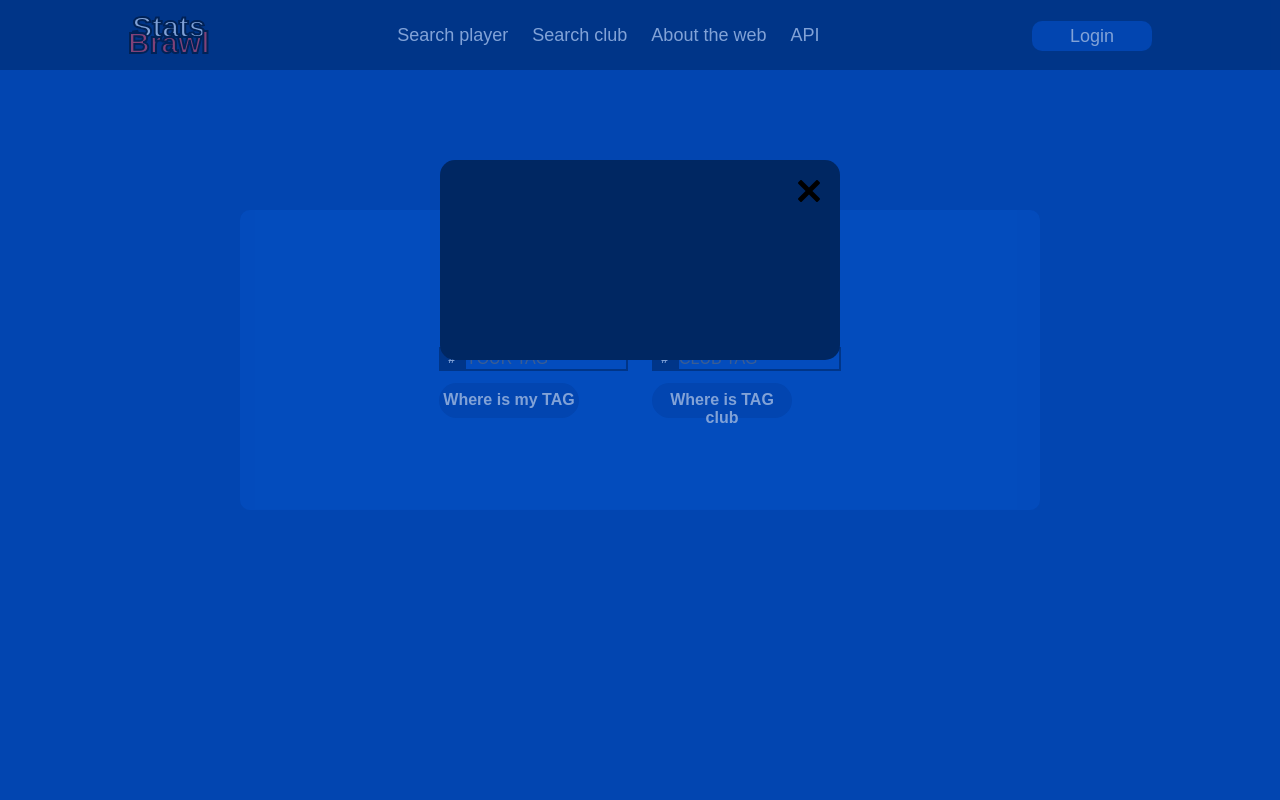
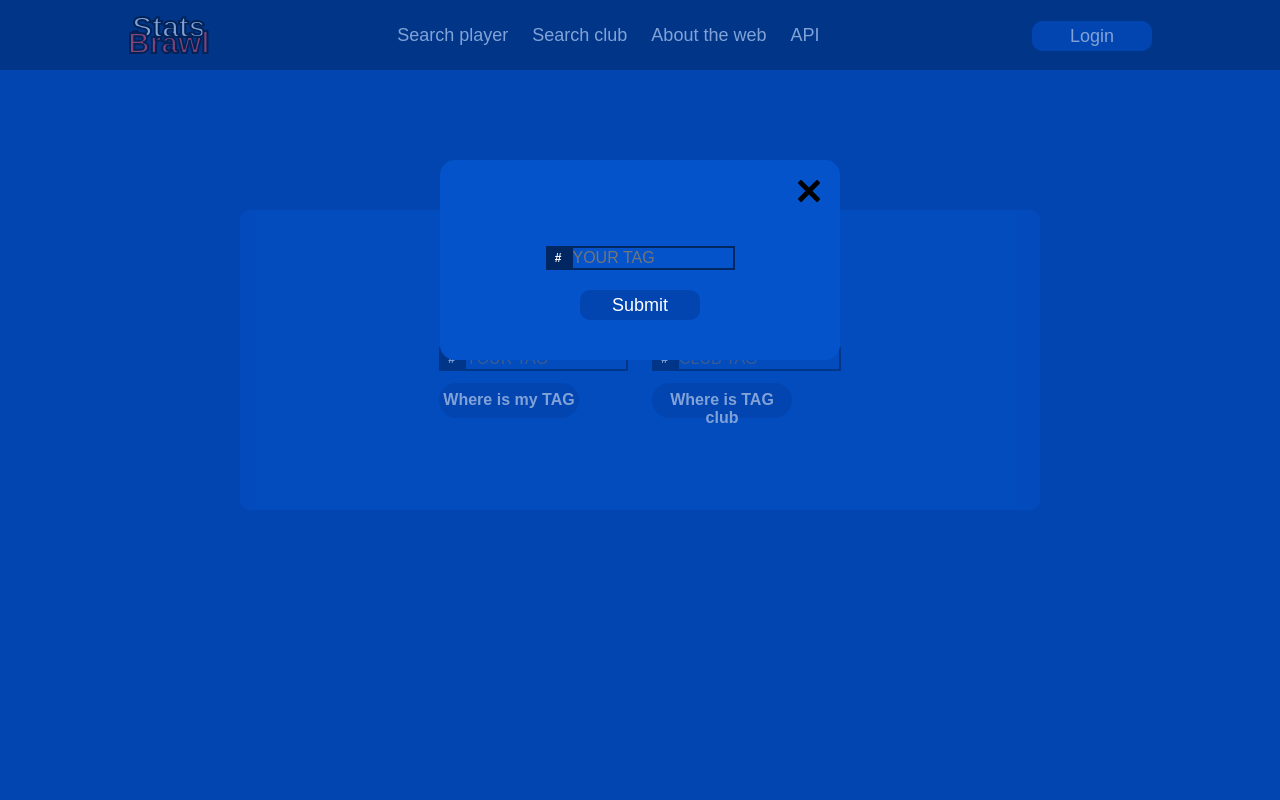
Before and after one commit to CkutlsGit/brawl-stats, a Nuxt app: page / in a window 1280 px wide. Both pictures are taken after a click on the button "Login". Shown: the top 800 px of the page. Built offline with nearby package versions, Linux system fonts and the light colour scheme.

Commit message:
added styled for login-modal with adaptive

```diff
--- a/components/LoginModal.vue
+++ b/components/LoginModal.vue
@@ -1,8 +1,17 @@
 <template>
-  <div class="modal">
+  <div class="modal font-default">
     <div class="modal__content">
       <div class="modal__line">
         <svg @click="closeModal" xmlns="http://www.w3.org/2000/svg"  viewBox="0 0 30 30" width="30px" height="30px">    <path d="M 7 4 C 6.744125 4 6.4879687 4.0974687 6.2929688 4.2929688 L 4.2929688 6.2929688 C 3.9019687 6.6839688 3.9019687 7.3170313 4.2929688 7.7070312 L 11.585938 15 L 4.2929688 22.292969 C 3.9019687 22.683969 3.9019687 23.317031 4.2929688 23.707031 L 6.2929688 25.707031 C 6.6839688 26.098031 7.3170313 26.098031 7.7070312 25.707031 L 15 18.414062 L 22.292969 25.707031 C 22.682969 26.098031 23.317031 26.098031 23.707031 25.707031 L 25.707031 23.707031 C 26.098031 23.316031 26.098031 22.682969 25.707031 22.292969 L 18.414062 15 L 25.707031 7.7070312 C 26.098031 7.3170312 26.098031 6.6829688 25.707031 6.2929688 L 23.707031 4.2929688 C 23.316031 3.9019687 22.682969 3.9019687 22.292969 4.2929688 L 15 11.585938 L 7.7070312 4.2929688 C 7.5115312 4.0974687 7.255875 4 7 4 z"/></svg>
+      </div>
+      <div class="input-tag__content">
+        <h2>#</h2>
+        <input type="text" placeholder="YOUR TAG" maxlength="15" v-model="tagUser">
+      </div>
+      <div class="input-button__content">
+        <button>
+          Submit
+        </button>
       </div>
     </div>
   </div>
@@ -11,6 +20,8 @@
 <script setup lang="ts">
   const emit = defineEmits(['closeLoginModal'])
   const elements = ['header', 'main', 'footer'].map(tag => document.querySelector(tag))
+
+  const tagUser = ref('')
 
   function setStyled(opacity: string = 'unset', pointerEvents: string = 'unset'): void {
     elements.forEach(elem => {
@@ -30,6 +41,10 @@
 </script>
 
 <style scoped>
+input {
+  all: unset;
+}
+
 .modal {
   position: absolute;
   top: 20%;
@@ -39,7 +54,7 @@
 }
 
 .modal__content {
-  background: var(--darkest-main-color);
+  background: var(--lightest-main-color);
   width: 400px;
   height: 200px;
   border-radius: 15px;
@@ -57,4 +72,52 @@
 .modal__line svg:hover {
   padding: 2px;
 }
+
+.input-tag__content {
+  display: flex;
+  justify-content: center;
+  align-items: center;
+  margin-top: 40px;
+}
+.input-club__content input, .input-tag__content input {
+  width: 160px;
+  height: 20px;
+  border: 2px solid var(--darkest-main-color);
+  font-size: 16px;
+  text-transform: uppercase;
+}
+.input-club__content h2, .input-tag__content h2 {
+  background: var(--darkest-main-color);
+  height: 24px;
+  width: 25px;
+  text-align: center;
+  padding-top: 5px;
+}
+
+.input-button__content {
+  display: flex;
+  justify-content: center;
+  margin-top: 20px;
+}
+.input-button__content button {
+  width: 120px;
+  height: 30px;
+  cursor: pointer;
+  background: var(--main-color);
+  border-radius: 10px;
+  border: none;
+  color: #fff;
+  font-size: 1.5rem;
+  font-family: 'Lilita One', sans-serif;
+  transition: .2s ease-in;
+}
+.input-button__content button:hover {
+  background: #003994;
+}
+
+@media not all and (min-width: 640px) {
+  .modal__content {
+    width: 300px;
+  }
+}
 </style>
```
